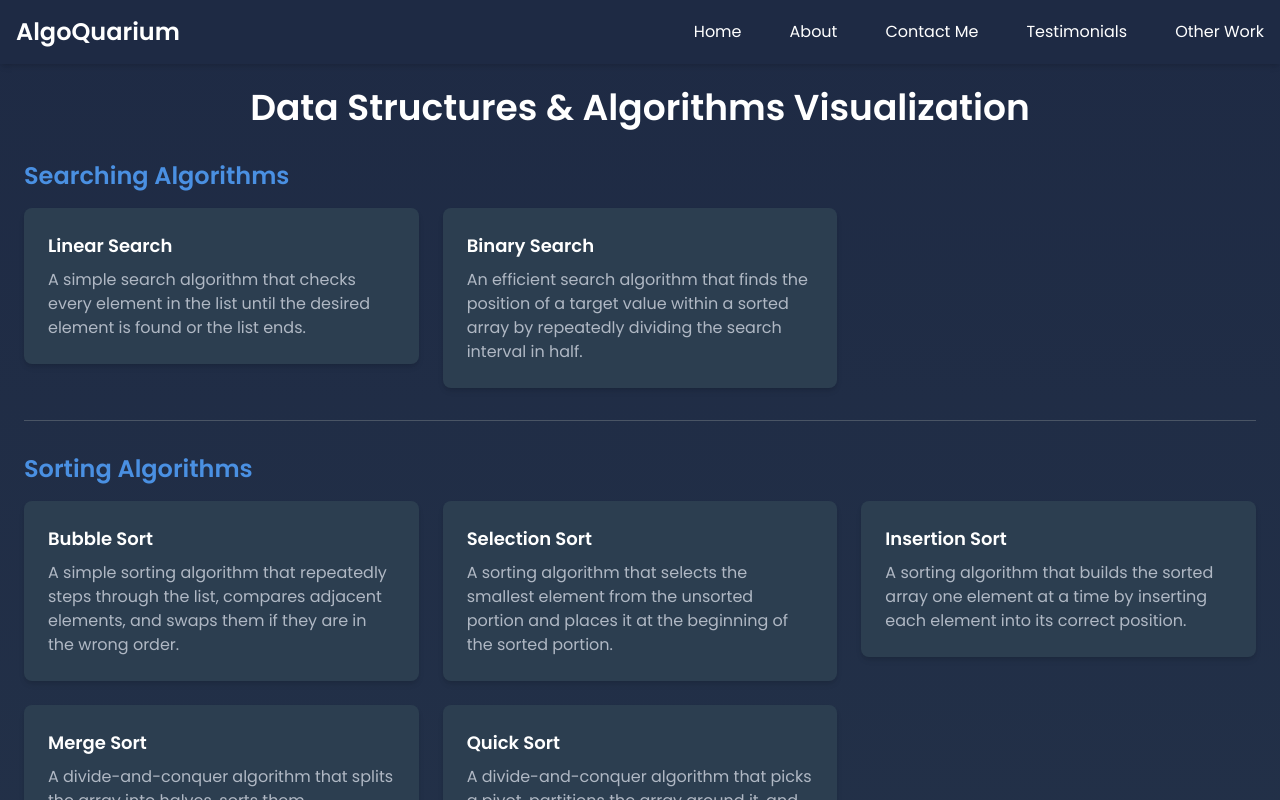
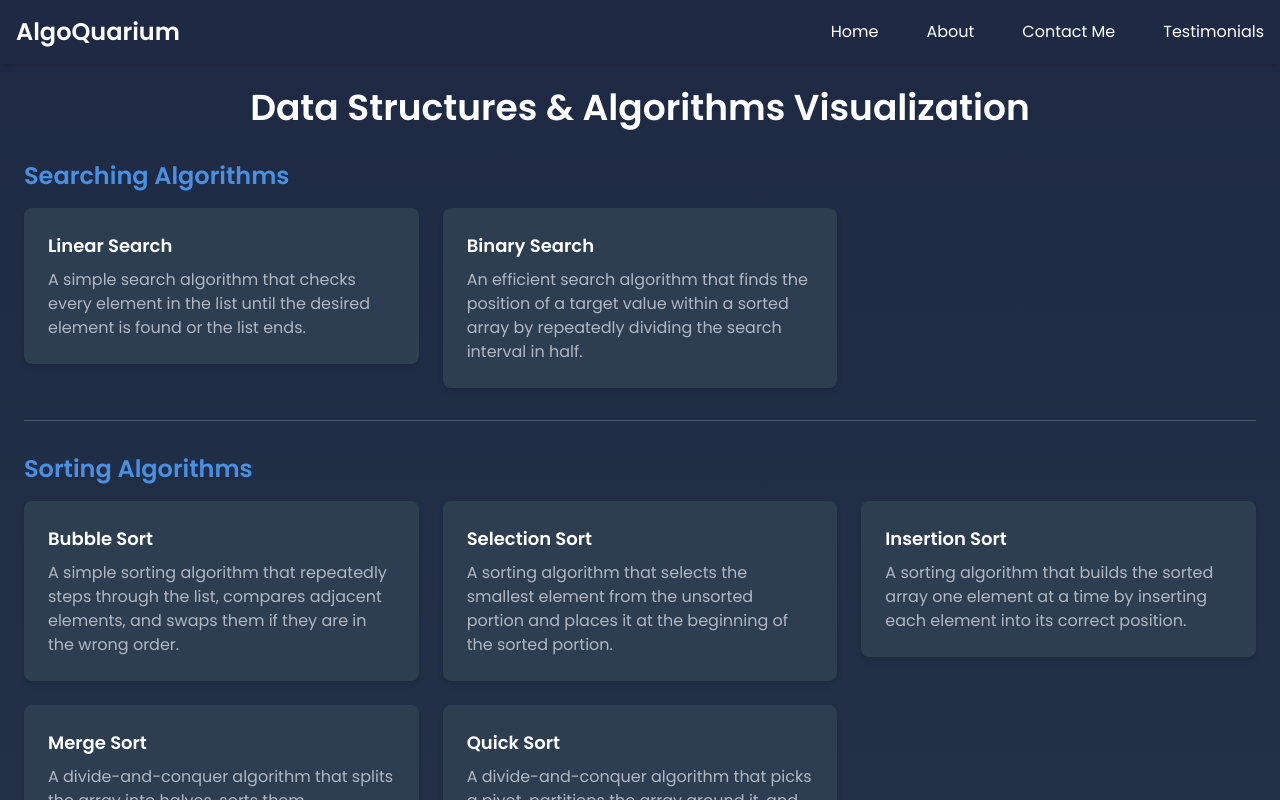
Before and after one commit to Bittu-kumar143/AlgoQuarium, a React (Vite) app in the folder frontend/: page / in a window 1280 px wide. Shown: the top 800 px of the page. Built offline with nearby package versions, Linux system fonts and the light colour scheme.

Commit message:
Update Navbar.jsx

```diff
--- a/frontend/src/components/Navbar.jsx
+++ b/frontend/src/components/Navbar.jsx
@@ -72,13 +72,6 @@ function Navbar() {
           >
             Testimonials
           </Link>
-          <Link
-            to="/other-work"
-            className="block md:inline-block text-white hover:text-[#4a90e2] transition py-2 md:py-0"
-            onClick={() => setIsOpen(false)}
-          >
-            Other Work
-          </Link>
         </div>
       </div>
     </nav>
```
